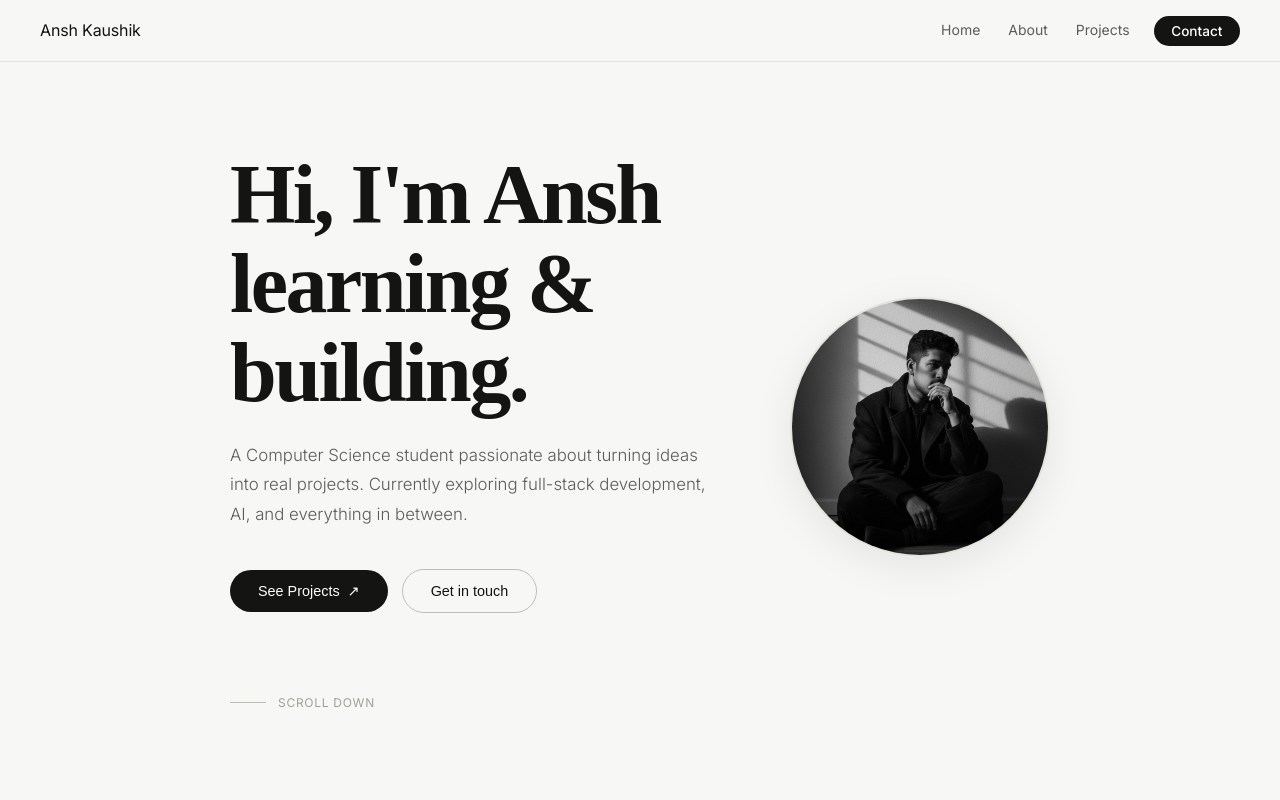
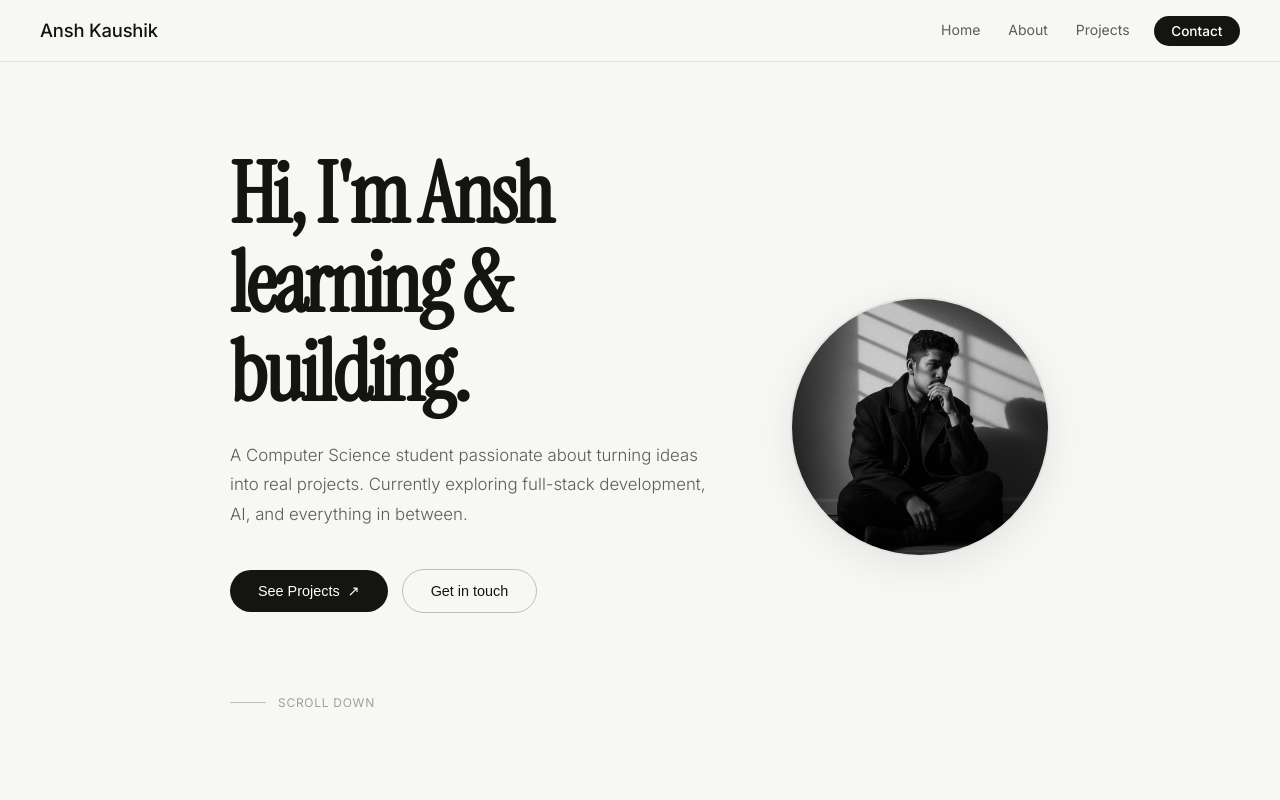
Before and after one commit to AnshKaushik9/Portfolio, a plain HTML site: page index.html in a window 1280 px wide. Shown: the top 800 px of the page. Drawn offline with Linux system fonts and the light colour scheme.

Commit message:
Update font link and adjust nav logo styles

```diff
--- a/index.html
+++ b/index.html
@@ -7,7 +7,7 @@
   <title>Ansh Kaushik — Portfolio</title>
   <link rel="preconnect" href="https://fonts.googleapis.com" />
   <link rel="preconnect" href="https://fonts.gstatic.com" crossorigin />
-  <link href="https://fonts.googleapis.com/css2?family=Inter:wght@300;400;500;600&display=swap" rel="stylesheet">
+  <link href="https://fonts.googleapis.com/css2?family=Inter:wght@300;400;500;600&family=Instrument+Serif:ital@0;1&display=swap" rel="stylesheet">
   <script src="projects.js"></script>
   <style>
     *,
@@ -68,7 +68,8 @@
 
     .nav-logo {
       font-family: 'Inter', sans-serif;
-      font-size: 500;
+      font-size: 1.15rem;
+      font-weight: 500;
       color: var(--text-primary);
       text-decoration: none;
       letter-spacing: -0.01em;
```
